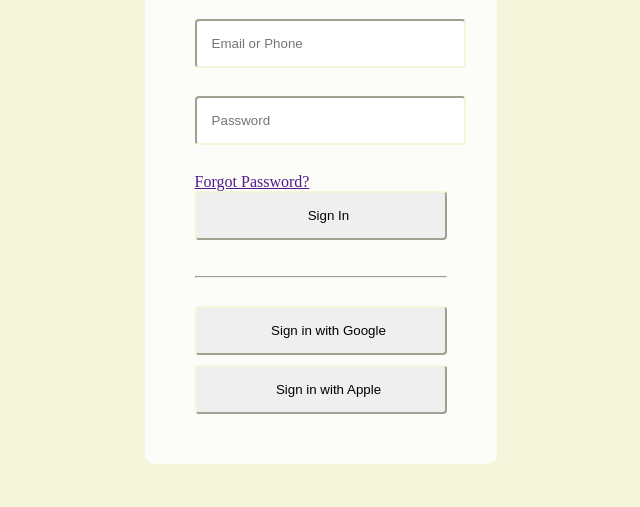
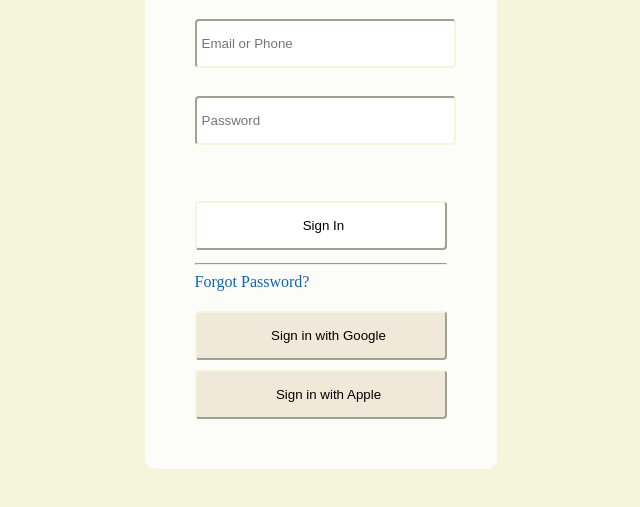
Before and after one commit to iradakhf/Register-Form, a plain HTML site: page index.htm in a window 1280 px wide. Shown: the part 91-598 px from the top of the page, without its empty margins (319-959 px from the left). Drawn offline with Linux system fonts and the light colour scheme.

Commit message:
added forgot password page

```diff
--- a/index.htm
+++ b/index.htm
@@ -2,20 +2,20 @@
 <html>
          <head>
             <meta charset="UTF-8">
-            <meta description="Game Development" keywords="linkedin, log in" author="Irada Feyzullayeva" viewport="width=device-width, initial-scale=1.0">
+            <meta description="Linkedin" keywords="linkedin, log in" author="Irada Feyzullayeva" viewport="width=device-width, initial-scale=1.0">
         <title>linkedin login</title>
         </head>
         <body style="background-color:beige ;">
 
            <form style="background-color: rgb(252, 252, 248); width: 20%; margin: auto; border-radius:10px ; padding: 50px; margin-top: 10px; padding-top: 20px;">
            <h1 style="text-align:center ;">Sign in</h1>
-            <input style="width: 100%; border-radius: 4px; border-color: beige; padding: 15px 0 15px 15px; margin-bottom: 28px;"  type="text" placeholder="Email or Phone" required>
-            <input style="width: 100%; border-radius: 4px; border-color: beige; padding: 15px 0 15px 15px; margin-bottom: 28px;" type="password" placeholder="Password" required minlength="3" maxlength="8" >
-            <a href="">Forgot Password?</a>
-            <button style="width: 100%; border-radius: 4px; border-color: beige; padding: 15px 0 15px 15px; margin-bottom: 28px;">Sign In</button>
+            <input style="width: 100%; border-radius: 4px; border-color: beige; padding: 15px 0 15px 5px; margin-bottom: 28px;"  type="text" placeholder="Email or Phone" required>
+            <input style="width: 100%; border-radius: 4px; border-color: beige; padding: 15px 0 15px 5px; margin-bottom: 28px;" type="password" placeholder="Password" required minlength="3" maxlength="8" >
+            <button style=" background-color: white; width: 100%; border-radius: 4px; border-color: beige; padding: 15px 0 15px 5px; margin-bottom: 5px; margin-top:28px ;">Sign In</button>
             <hr>
-            <button style="width:100%; margin-top: 20px; border-radius: 4px; border-color: beige; padding: 15px 0 15px 15px;"><a href="https://accounts.google.com/o/oauth2/auth/oauthchooseaccount?redirect_uri=storagerelay%3A%2F%2Fhttps%2Fwww.linkedin.com%3Fid%3Dauth942438&response_type=permission%20id_token&scope=email%20profile%20openid&openid.realm&client_id=990339570472-k6nqn1tpmitg8pui82bfaun3jrpmiuhs.apps.googleusercontent.com&ss_domain=https%3A%2F%2Fwww.linkedin.com&fetch_basic_profile=true&gsiwebsdk=2&flowName=GeneralOAuthFlow"></a> Sign in with Google</button>
-            <button style="width:100%; margin-top: 10px; border-radius: 4px; border-color: beige; padding: 15px 0 15px 15px; outline: none;"><a href="https://appleid.apple.com/auth/authorize?client_id=com.linkedin.LinkedIn.service&redirect_uri=https%3A%2F%2Fwww.linkedin.com%2Fredirect&response_type=code%20id_token&scope=name%20email&response_mode=web_message&frame_id=79ef953c-7fed-4976-a5b5-23332997f1af&m=11&v=1.5.3"></a> Sign in with Apple</button>
+            <a style="color:#0a66c2 ; text-decoration: none;" href="Forget.htm">Forgot Password?</a>
+            <button style=" background-color: rgb(240, 232, 217); width:100%; margin-top: 20px; border-radius: 4px; border-color: beige; padding: 15px 0 15px 15px;"><a href="https://accounts.google.com/o/oauth2/auth/oauthchooseaccount?redirect_uri=storagerelay%3A%2F%2Fhttps%2Fwww.linkedin.com%3Fid%3Dauth942438&response_type=permission%20id_token&scope=email%20profile%20openid&openid.realm&client_id=990339570472-k6nqn1tpmitg8pui82bfaun3jrpmiuhs.apps.googleusercontent.com&ss_domain=https%3A%2F%2Fwww.linkedin.com&fetch_basic_profile=true&gsiwebsdk=2&flowName=GeneralOAuthFlow"></a> Sign in with Google</button>
+            <button style=" background-color:  rgb(240, 232, 217); width: 100%; margin-top: 10px; border-radius: 4px; border-color: beige; padding: 15px 0 15px 15px; outline: none;"><a href="https://appleid.apple.com/auth/authorize?client_id=com.linkedin.LinkedIn.service&redirect_uri=https%3A%2F%2Fwww.linkedin.com%2Fredirect&response_type=code%20id_token&scope=name%20email&response_mode=web_message&frame_id=79ef953c-7fed-4976-a5b5-23332997f1af&m=11&v=1.5.3"></a> Sign in with Apple</button>
 
         </form>
         </body>
```
Also changed, not shown: Forget.htm (added, +20 -0 lines).
